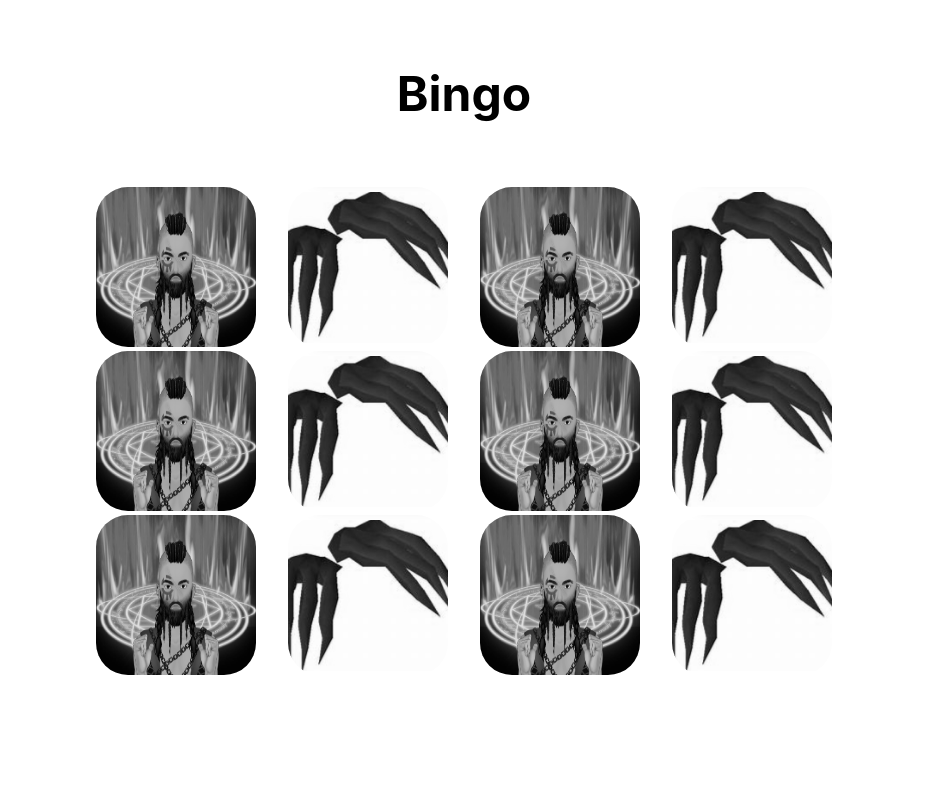
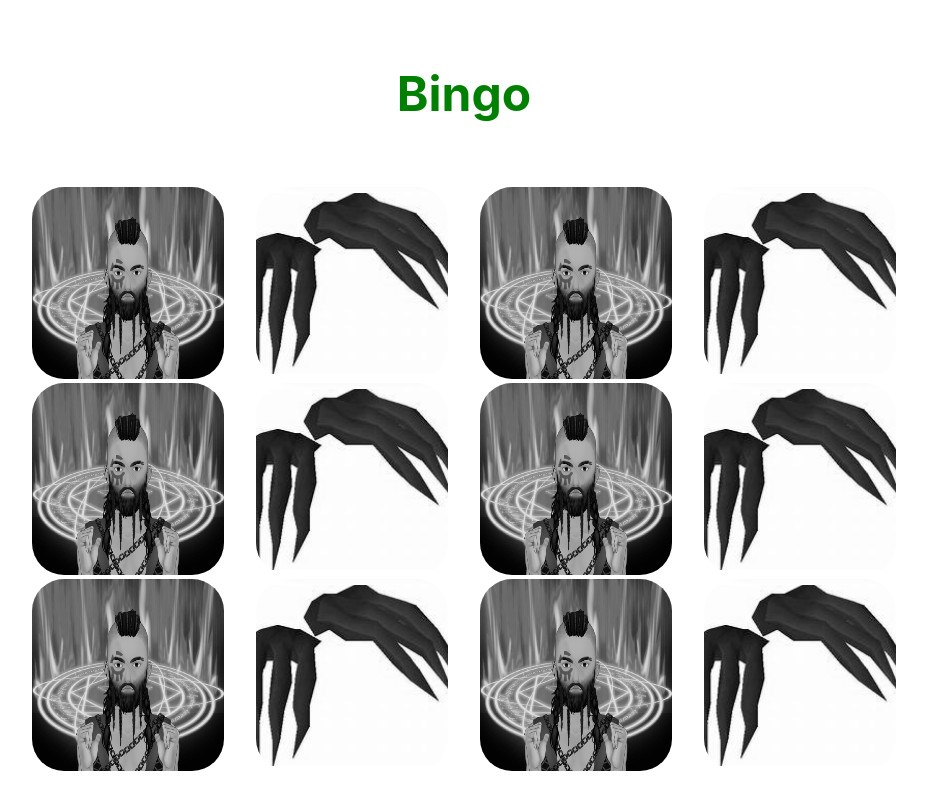
Before and after one commit to dwaynediddy/typescript-bingo, a React (Create React App) app: page /bingo in a window 1280 px wide. Shown: the whole page, without its empty margins (176-1103 px from the left). Built offline with nearby package versions, Linux system fonts and the light colour scheme.

Commit message:
added media queries to keep the bingo tiles inline

```diff
--- a/src/bingo.css
+++ b/src/bingo.css
@@ -1,3 +1,4 @@
+
 .bingoContainer {
   display: flex;
   align-items: center;
@@ -17,11 +18,10 @@
   flex-wrap: wrap;
 }
 
-
 img {
   border: none;
-  height: 10rem;
-  width: 10rem;
+  height: 12rem;
+  width: 12rem;
   border-radius: 2rem;
   cursor: pointer;
 }
@@ -46,7 +46,113 @@
 
 .active {
   filter: grayscale(0%);
+}
 
+@media only screen and (max-width: 1280px) {
+  .bingoContainer {
+    display: flex;
+    align-items: center;
+    flex-direction: column;
+  }
+
+  h1 {
+    font-size: 3rem;
+    padding: 2rem 0;
+  }
+
+  .bingoTiles {
+    border: none;
+    width: 80%;
+    display: flex;
+    justify-content: space-around;
+    flex-wrap: wrap;
+  }
+
+
+  img {
+    border: none;
+    height: 7rem;
+    width: 7rem;
+    border-radius: 2rem;
+    /* cursor: pointer; */
+  }
+
+  .bingoBtn {
+    border: none;
+    background-color: transparent;
+  }
+
+  .sq {
+    border: none;
+    height: 7rem;
+    width: 7rem;
+    border-radius: 2rem;
+    transition: all 0.5s ease-in-out;
+    cursor: pointer;
+  }
+
+  .inactive {
+    filter: grayscale(100%);
+  }
+
+  .active {
+    filter: grayscale(0%);
+
+  }
+}
+
+@media only screen and (max-width: 1300px) {
+  .bingoContainer {
+    display: flex;
+    align-items: center;
+    flex-direction: column;
+  }
+
+  h1 {
+    font-size: 3rem;
+    padding: 2rem 0;
+    color: green
+  }
+
+  .bingoTiles {
+    border: none;
+    width: 70%;
+    display: flex;
+    justify-content: space-around;
+    flex-wrap: wrap;
+  }
+
+
+  img {
+    border: none;
+    height: 12rem;
+    width: 12rem;
+    border-radius: 2rem;
+    cursor: pointer;
+  }
+
+  .bingoBtn {
+    border: none;
+    background-color: transparent;
+  }
+
+  .sq {
+    border: none;
+    height: 10rem;
+    width: 10rem;
+    border-radius: 2rem;
+    transition: all 0.5s ease-in-out;
+    cursor: pointer;
+  }
+
+  .inactive {
+    filter: grayscale(100%);
+  }
+
+  .active {
+    filter: grayscale(0%);
+
+  }
 }
 
 @media only screen and (max-width: 1100px) {
@@ -56,13 +162,27 @@
     flex-direction: column;
     margin-top: 10rem;
   }
+
+  h1 {
+    font-size: 3rem;
+    padding: 2rem 0;
+    color: red
+  }
+
+  .bingoTiles {
+    border: none;
+    width: 40%;
+    display: flex;
+    justify-content: space-around;
+    flex-wrap: wrap;
+  }
+
   img {
     border: none;
     background-color: transparent;
     height: 6rem;
     width: 6rem;
     border-radius: 2rem;
-    /* filter: grayscale(80%); */
   }
   .sq {
     border: none;
@@ -74,7 +194,7 @@
   }
 }
 
-@media only screen and (max-width: 600px) {
+@media only screen and (max-width: 720px) {
   .bingoContainer {
     display: flex;
     align-items: center;
```
